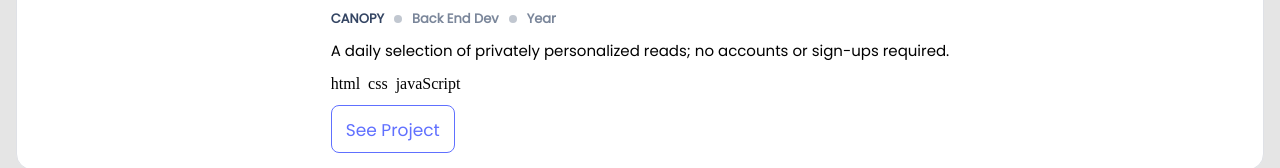
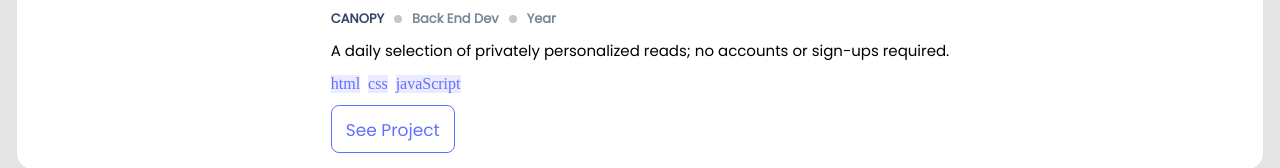
Before and after one commit to RichardChileya/my-portfolio, a website: page index.html in a window 1280 px wide. Shown: the part 1709-1877 px from the top of the page. Drawn offline with Linux system fonts and the light colour scheme; files whose address does not match are found by name.

Commit message:
second driver on style plex tags

```diff
--- a/style.css
+++ b/style.css
@@ -206,6 +206,11 @@ body {
   align-items: center;
   gap: 8px;
   list-style: none;
+}
+
+.html-tags > li {
+  background-color: #ebebff;
+  color: #6070ff;
 }
 
 img {
```
